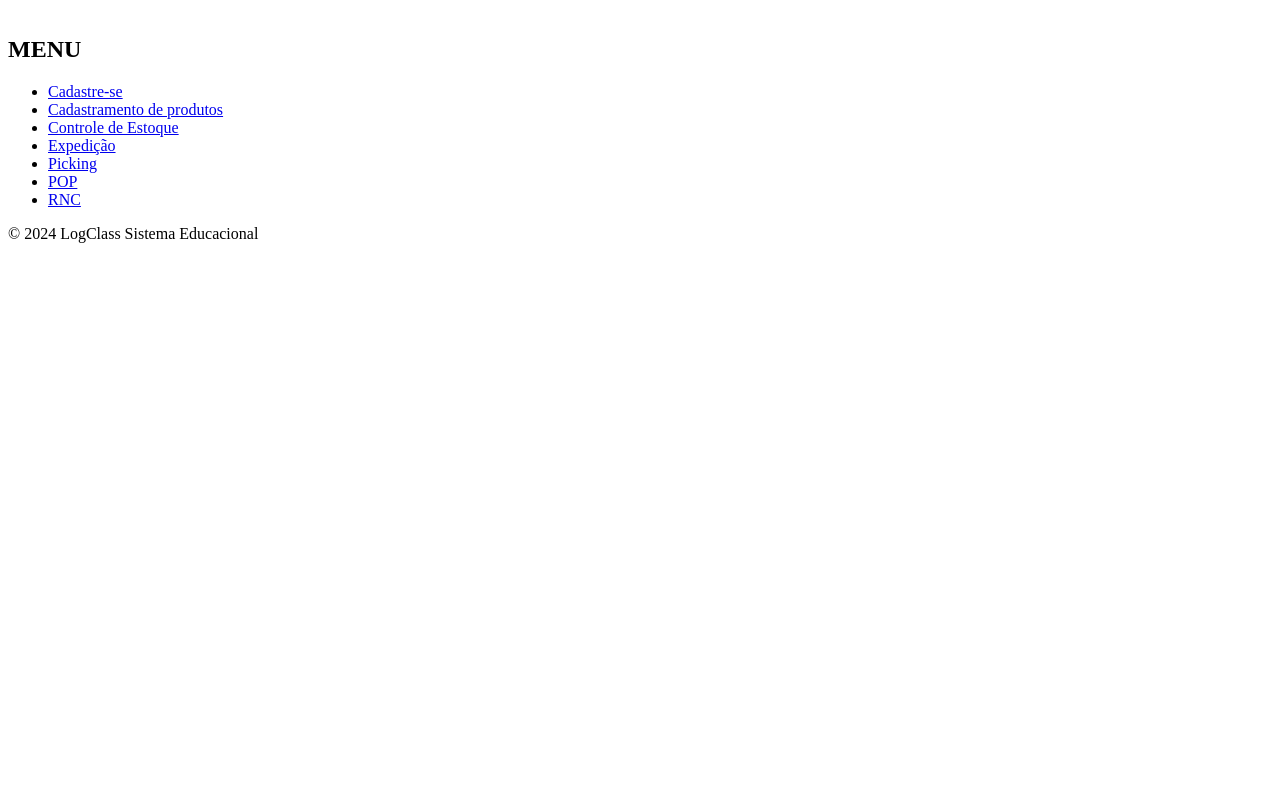
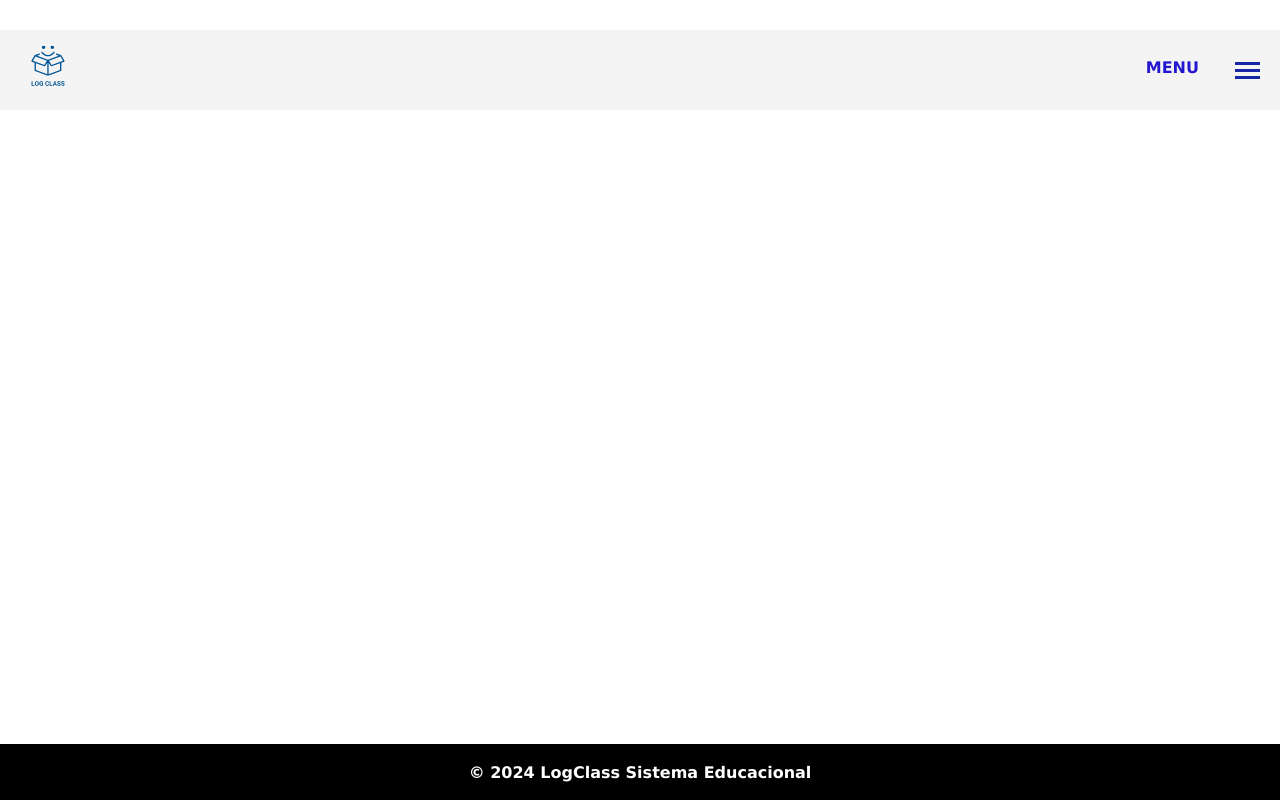
Before and after one commit to jhenifferandrade4325/LogClass, a Python web app: template templates/pagina-inicial.html in a window 1280 px wide. Run offline with Jinja, Linux system fonts and the light colour scheme; the template is opened without the code that fills it, so the values that code supplies are empty.

Commit message:
Cabecalho e rodapé

```diff
--- a/static/layout.css
+++ b/static/layout.css
@@ -0,0 +1,97 @@
+*{
+    padding: 0;
+    margin: 0;
+    box-sizing: border-box;
+    font-family: Verdana, Geneva, Tahoma, sans-serif;
+    font-weight: 700;
+    list-style: none;
+    font-size: 1rem;
+    text-decoration: none;
+}
+
+/* ****************************** padronização/ estilização MENU ************************************ */
+.header-container{
+    width: 100vw;
+    height: 10vh;
+    background-color: #f4f4f4;
+    display: flex;
+    justify-content: space-between;
+    align-items: center;
+    color: #E8D3B6;
+    gap: 2rem;
+    position: fixed;
+    top: 30;
+    left: 0;
+    z-index: 1;
+
+}
+
+.header-container img{
+    max-width: 6rem;
+    max-height: 8rem;
+    border-radius: 100%;
+}
+
+.header-container__menu {
+    margin-right: 1rem;
+    gap: 2rem;
+    display: flex;
+    color: #0e00cd;
+    opacity: 0.9;
+}
+.header-container__menu nav ul {
+    list-style: none;
+    padding: 0;
+    margin: 0;
+    display: none;
+}
+
+.header-container__menu nav ul.show {
+    display: block;
+    margin-top: 0;
+}
+
+.header-container__menu nav ul li {
+    padding: 10px 20px;
+}
+
+.header-container__menu nav ul li a {
+    text-decoration: none;
+    color: #ffffff;
+    font-size: 1rem;
+}
+
+.header-container__menu__itens{
+    cursor: pointer;
+}
+
+.menu-toggle {
+    cursor: pointer;
+}
+
+.menu-toggle.show {
+    cursor: pointer;
+    margin-top: 50px;
+}
+
+.menu-bar {
+    width: 25px;
+    height: 3px;
+    background-color: #00109f;
+    margin: 0.25rem;
+}
+
+/* ****************************** padronização/ estilização RODAPÉ ************************************ */
+footer{
+    width: 100vw;
+    height: 7vh;
+    background-color: #000000;
+    position: fixed;
+    bottom: 0;
+    left: 0;
+    color: #ffffff;
+    text-align: center;
+    display: flex;
+    justify-content: center;
+    align-items: center;
+}
--- a/static/pagina-inicial.css
+++ b/static/pagina-inicial.css
@@ -0,0 +1,10 @@
+body {
+    margin: 0;
+    padding: 0;
+    font-family: sans-serif;
+    display: flex; /* New line for centering */
+    justify-content: center; /* Horizontally center */
+    align-items: center; /* Vertically center */
+    min-height: 100vh; /* Set body to viewport height */
+
+  }
--- a/templates/layout.html
+++ b/templates/layout.html
@@ -6,8 +6,7 @@
     <title>LogClass</title>
      <!-- importando o arquivo css da página -->
      <link rel="stylesheet" href="/static/layout.css">
-     {% block css %}
-     {% endblock %}
+
      <!-- importanto os ícones do bootstrap -->
      <link rel="stylesheet" href="https://cdn.jsdelivr.net/npm/bootstrap-icons@1.11.3/font/bootstrap-icons.min.css">
 </head>
@@ -16,11 +15,11 @@
     <!-- cabeçalho -->
     <header>
         <!-- section para o cabeçalho -->
-        <section class="container-header">
+        <section class="header-container">
             <!-- container para a imagem do header -->
-            <div class="container-header__img">
+            <div class="header-container__logo">
                 <figure>
-                    <img src="" alt="">
+                    <img src="/static/img/Blue Modern Shipping Package Box Logo.svg" alt="Logo">
                 </figure>
             </div>
 
@@ -30,7 +29,7 @@
             </div>
 
             <!-- container para o menu sanduíche -->
-            <div class="container-header__menu">
+            <div class="header-container__menu">
                 <h2>MENU</h2>
                 <!-- código do menu -->
                 <div class="header-container__menu--itens">
--- a/templates/pagina-inicial.html
+++ b/templates/pagina-inicial.html
@@ -1,5 +1,5 @@
 {% block css %}
-<link rel="stylesheet" href="/static/layout.css">
+<link rel="stylesheet" href="/static/pagina-inicial.css">
 {% endblock %}
 
 
@@ -8,4 +8,7 @@
 
 <!-- CONTEUDO DO SITE -->
 
+
+
+
 {% endblock %}
```
Also changed, not shown: static/img/Blue Modern Shipping Package Box Logo.svg (added).
